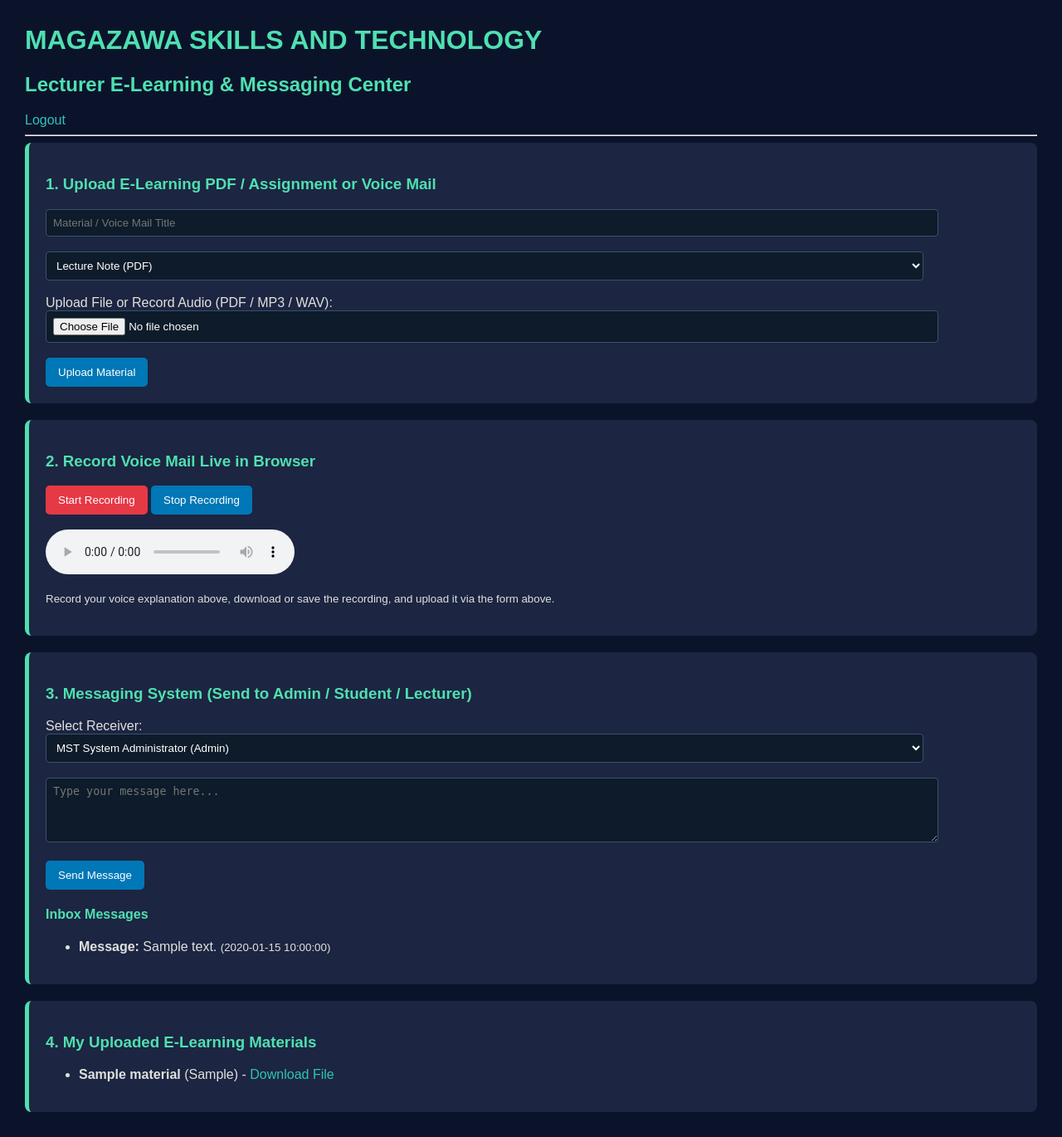
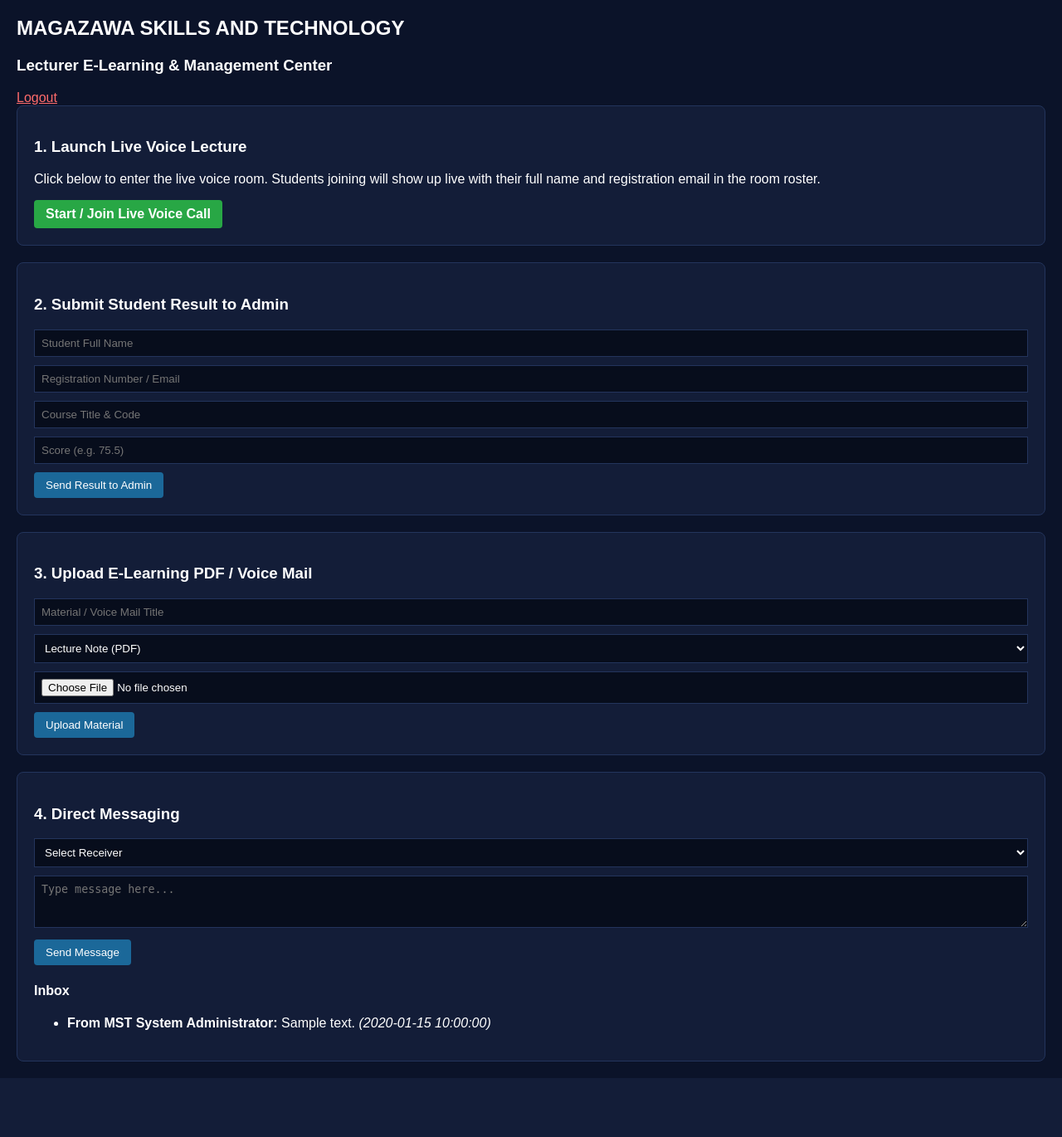
Before and after one commit to sulemanyunusabakura-jpg/magazawa-portal, a Flask app: template templates/lecturer_dashboard.html in a window 1280 px wide. Shown: the whole page at 83% size. After the commit the page ends 1299 px from the top, so only its background shows below. Run offline with Flask 3, Linux system fonts and the light colour scheme; the template is opened without the code that fills it: values that come from a table or form of the project are taken from there, others are empty; a user stored in the database is signed in; tables that the repository leaves empty hold one stand-in row (values such as "Sample post").

Commit message:
Refactor lecturer dashboard layout and styles
Updated lecturer dashboard HTML structure and styles, modified titles, and improved messaging system layout.

```diff
--- a/templates/lecturer_dashboard.html
+++ b/templates/lecturer_dashboard.html
@@ -1,140 +1,82 @@
 <!DOCTYPE html>
-<html>
+<html lang="en">
 <head>
-    <title>Lecturer Dashboard - MAGAZAWA SKILLS AND TECHNOLOGY</title>
-    <link rel="stylesheet" href="/static/style.css">
+    <meta charset="UTF-8">
+    <title>Lecturer Dashboard - MST</title>
+    <style>
+        body { background-color: #0b1329; color: #ffffff; font-family: Arial, sans-serif; margin: 20px; }
+        .card { background: #131d38; padding: 20px; margin-bottom: 20px; border-radius: 8px; border: 1px solid #23345c; }
+        table { width: 100%; border-collapse: collapse; margin-top: 10px; background: #0c152b; }
+        th, td { border: 1px solid #23345c; padding: 10px; text-align: left; }
+        th { background: #060a17; }
+        .btn { background: #1b6899; color: #fff; padding: 8px 14px; text-decoration: none; border-radius: 4px; border: none; cursor: pointer; display: inline-block; }
+        .btn-call { background: #28a745; font-weight: bold; }
+        select, textarea, input { background: #070d1c; color: #fff; border: 1px solid #23345c; padding: 8px; width: 100%; box-sizing: border-box; margin-bottom: 10px; }
+    </style>
 </head>
 <body>
-    <h1>MAGAZAWA SKILLS AND TECHNOLOGY</h1>
-    <h2>Lecturer E-Learning & Messaging Center</h2>
-    <a href="/logout">Logout</a><hr>
 
-    <!-- SECTION 1: UPLOAD MATERIALS / VOICE NOTES -->
+    <h2>MAGAZAWA SKILLS AND TECHNOLOGY</h2>
+    <h3>Lecturer E-Learning & Management Center</h3>
+    <a href="/logout" style="color: #ff6b6b;">Logout</a>
+
+    <!-- 1. Start Voice Lecture & Live Attendance -->
     <div class="card">
-        <h3>1. Upload E-Learning PDF / Assignment or Voice Mail</h3>
-        <form method="POST" enctype="multipart/form-data">
-            <input type="text" name="title" placeholder="Material / Voice Mail Title" required><br><br>
-            <select name="type">
-                <option value="Note">Lecture Note (PDF)</option>
-                <option value="Assignment">Assignment</option>
-                <option value="Voice Mail">Voice Mail Audio</option>
-            </select><br><br>
+        <h3>1. Launch Live Voice Lecture</h3>
+        <p>Click below to enter the live voice room. Students joining will show up live with their full name and registration email in the room roster.</p>
+        <a href="/lecturer/live_class/{{ current_user.id }}" target="_blank" class="btn btn-call">Start / Join Live Voice Call</a>
+    </div>
 
-            <label>Upload File or Record Audio (PDF / MP3 / WAV):</label><br>
-            <input type="file" name="file" accept=".pdf, audio/*" capture="microphone"><br><br>
-            <button type="submit">Upload Material</button>
+    <!-- 2. Submit Student Results to Admin -->
+    <div class="card">
+        <h3>2. Submit Student Result to Admin</h3>
+        <form action="/lecturer/submit_result" method="POST">
+            <input type="text" name="student_name" placeholder="Student Full Name" required>
+            <input type="text" name="reg_number" placeholder="Registration Number / Email" required>
+            <input type="text" name="course_name" placeholder="Course Title & Code" required>
+            <input type="number" step="0.1" name="score" placeholder="Score (e.g. 75.5)" required>
+            <button type="submit" class="btn">Send Result to Admin</button>
         </form>
     </div>
 
-    <!-- SECTION 2: LIVE BROWSER AUDIO RECORDER -->
+    <!-- 3. Upload E-Learning Resources -->
     <div class="card">
-        <h3>2. Record Voice Mail Live in Browser</h3>
-        <button id="recordBtn" class="record-btn">Start Recording</button>
-        <button id="stopBtn" disabled>Stop Recording</button><br><br>
-        <audio id="audioPlayback" controls></audio>
-        <p><small>Record your voice explanation above, download or save the recording, and upload it via the form above.</small></p>
+        <h3>3. Upload E-Learning PDF / Voice Mail</h3>
+        <form action="/dashboard/lecturer" method="POST" enctype="multipart/form-data">
+            <input type="text" name="title" placeholder="Material / Voice Mail Title" required>
+            <select name="type">
+                <option value="Lecture Note">Lecture Note (PDF)</option>
+                <option value="Voice Mail">Voice Mail Audio</option>
+                <option value="Assignment">Assignment</option>
+            </select>
+            <input type="file" name="file" required>
+            <button type="submit" class="btn">Upload Material</button>
+        </form>
     </div>
 
-    <!-- SECTION 3: INBOX & DIRECT MESSAGING -->
+    <!-- 4. Messaging System -->
     <div class="card">
-        <h3>3. Messaging System (Send to Admin / Student / Lecturer)</h3>
-        <form method="POST" action="/send_message">
-            <label>Select Receiver:</label><br>
+        <h3>4. Direct Messaging</h3>
+        <form action="/send_message" method="POST">
             <select name="receiver_id" required>
+                <option value="">Select Receiver</option>
                 {% for u in users %}
-                    <option value="{{ u.id }}">{{ u.full_name }} ({{ u.role.capitalize() }})</option>
+                    <option value="{{ u.id }}">{{ u.full_name }} ({{ u.role }})</option>
                 {% endfor %}
-            </select><br><br>
-            <textarea name="content" placeholder="Type your message here..." rows="4" required></textarea><br><br>
-            <button type="submit">Send Message</button>
+            </select>
+            <textarea name="content" placeholder="Type message here..." rows="3" required></textarea>
+            <button type="submit" class="btn">Send Message</button>
         </form>
 
-        <h4>Inbox Messages</h4>
+        <h4>Inbox</h4>
         <ul>
             {% for msg in messages %}
-                <li><strong>Message:</strong> {{ msg.content }} <small>({{ msg.timestamp }})</small></li>
+                <li><strong>From {{ msg.sender.full_name }}:</strong> {{ msg.content }} <em>({{ msg.timestamp }})</em></li>
             {% else %}
-                <li>No messages in inbox.</li>
+                <li>No messages received yet.</li>
             {% endfor %}
         </ul>
     </div>
 
-    <!-- SECTION 4: UPLOADED CONTENT LIST -->
-    <div class="card">
-        <h3>4. My Uploaded E-Learning Materials</h3>
-        <ul>
-            {% for m in materials %}
-                <li>
-                    <strong>{{ m.title }}</strong> ({{ m.material_type }})
-                    {% if m.file_path %}
-                        - <a href="/static/uploads/{{ m.file_path }}" download>Download File</a>
-                    {% endif %}
-                </li>
-            {% else %}
-                <li>No materials uploaded yet.</li>
-            {% endfor %}
-        </ul>
-    </div>
-
-    <!-- AUDIO RECORDING JAVASCRIPT ENGINE -->
-    <script>
-        let mediaRecorder;
-        let audioChunks = [];
-        const recordBtn = document.getElementById('recordBtn');
-        const stopBtn = document.getElementById('stopBtn');
-        const audioPlayback = document.getElementById('audioPlayback');
-
-        recordBtn.addEventListener('click', async () => {
-            try {
-                // Cross-browser MediaDevices setup
-                if (!navigator.mediaDevices) {
-                    navigator.mediaDevices = {};
-                }
-
-                if (!navigator.mediaDevices.getUserMedia) {
-                    navigator.mediaDevices.getUserMedia = function(constraints) {
-                        const legacyGetUserMedia = navigator.webkitGetUserMedia || navigator.mozGetUserMedia;
-                        if (!legacyGetUserMedia) {
-                            return Promise.reject(new Error("Audio recording requires a secure connection (HTTPS or http://127.0.0.1:5000)."));
-                        }
-                        return new Promise((resolve, reject) => {
-                            legacyGetUserMedia.call(navigator, constraints, resolve, reject);
-                        });
-                    };
-                }
-
-                const stream = await navigator.mediaDevices.getUserMedia({ audio: true });
-                mediaRecorder = new MediaRecorder(stream);
-                mediaRecorder.start();
-                audioChunks = [];
-
-                mediaRecorder.addEventListener("dataavailable", event => {
-                    audioChunks.push(event.data);
-                });
-
-                mediaRecorder.addEventListener("stop", () => {
-                    const audioBlob = new Blob(audioChunks, { type: 'audio/mp3' });
-                    const audioUrl = URL.createObjectURL(audioBlob);
-                    audioPlayback.src = audioUrl;
-                });
-
-                recordBtn.disabled = true;
-                stopBtn.disabled = false;
-                recordBtn.innerText = "Recording...";
-            } catch (err) {
-                alert("Microphone Access Error: " + err.message);
-                console.error(err);
-            }
-        });
-
-        stopBtn.addEventListener('click', () => {
-            if (mediaRecorder && mediaRecorder.state !== "inactive") {
-                mediaRecorder.stop();
-            }
-            recordBtn.disabled = false;
-            stopBtn.disabled = true;
-            recordBtn.innerText = "Start Recording";
-        });
-    </script>
 </body>
-</html>
+                </html>
```
